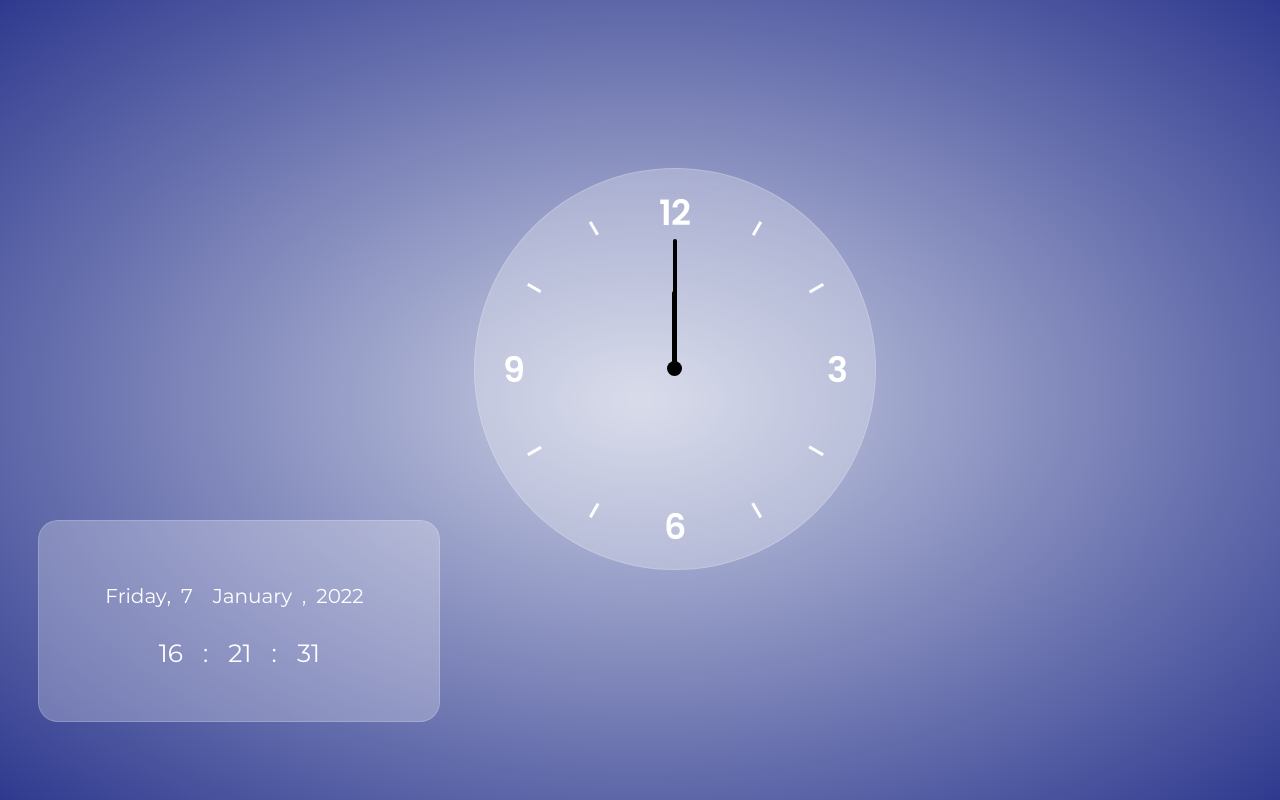
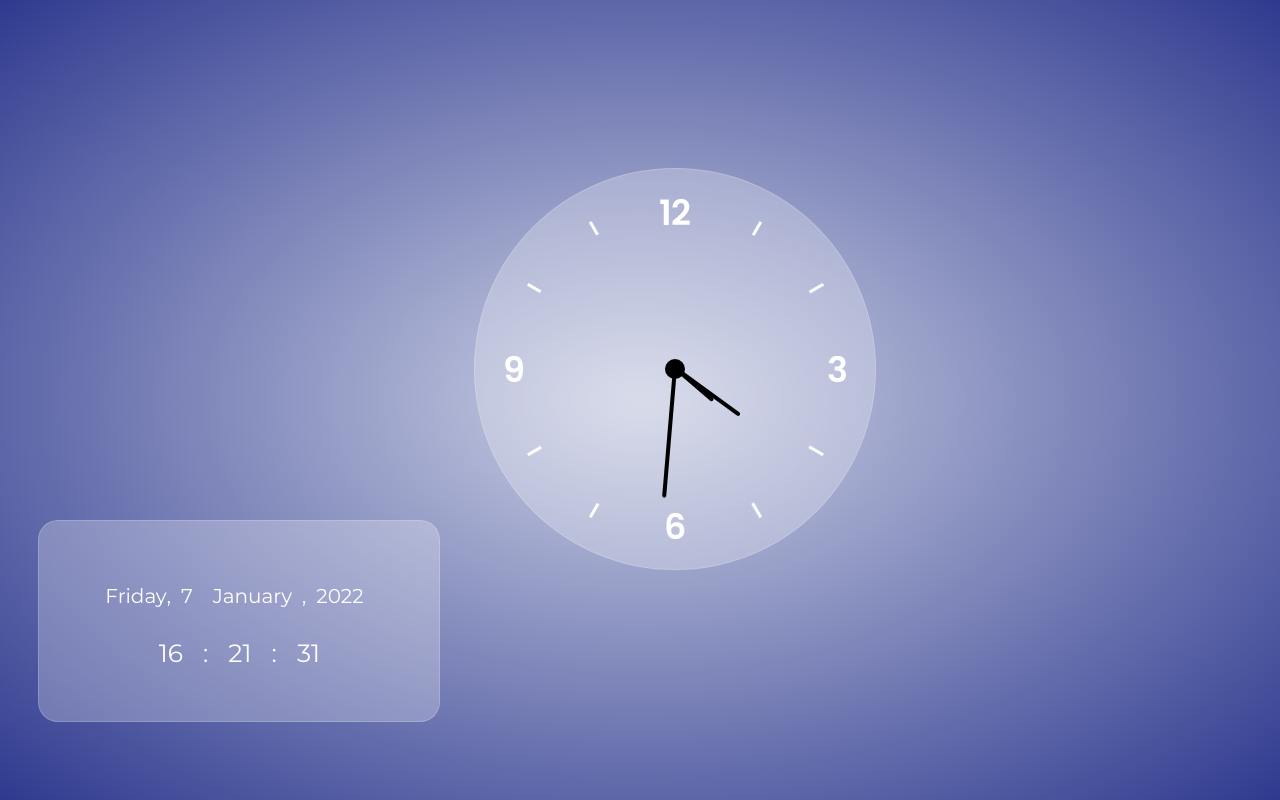
Before and after one commit to Udit-Gogia/Clock, a plain HTML site: page index.html in a window 1280 px wide. Drawn offline with Linux system fonts and the light colour scheme.

Commit message:
Analog Clock Part Done

```diff
--- a/clock.css
+++ b/clock.css
@@ -40,6 +40,7 @@ body{
     width: 400px;
     height: 400px;
 }
+
 .digital-clock-ui{
     display: flex;
     flex-direction: column;
@@ -77,43 +78,39 @@ body{
     padding: 0 10px 0 10px;
 }
 .hand{
-    transform: rotateZ(90deg);
+    position: absolute;
+    transform: rotateZ(180deg);
     width: 100px;
     height: 4px;
     background-color: black;
     border-radius: 10px;
     margin: 10px;
-    position: absolute;
-    top: 190px;
-    left: 50px;
     transform-origin: 100%;
     transition: all 200ms;
+    top: 187px;
 }
-.hour-hand{
+.hour-hand {
     width: 50px;
     height: 4px;
-    top: 185px;
     left: 140px;
 }
+
 .minute-hand{
     width: 80px;
     height: 4px;
-    top: 190px;
-    left: 109.9px;
+    left: 110px;
 }
 .second-hand{
     width: 130px;
     height: 4px;
     left: 60px;
-    top: 188px;
 }
 .circle{
     position: absolute;
     background-color: black;
-    height: 15px;
-    width: 15px;
+    height: 20px;
+    width: 20px;
     border-radius: 50%;
-    top: 48%;
-    left: 192.5px;
-
+    left: 190px;
+    top: 190px;
 }
--- a/clock.js
+++ b/clock.js
@@ -8,10 +8,11 @@ function setDate(){
     var day = date.getDay();
     var month = date.getMonth();
     var year = date.getFullYear();
-
-    console.log(day);
     var days = ["Monday", "Tuesday", "Wednesday", "Thursday", "Friday", "Saturday", "Sunday"];
     var months = ["January","February","March","April","May","June","July","August","September","October","November","December"]
+    const SecondsDegree = 6 * Seconds + 90;
+    const MinuteDegree = 6 * Minutes + 90;
+    const HourDegree = 30 * Hours + Minutes/2 + 90;
 
 document.getElementById('hour').innerHTML = Hours;
 document.getElementById('minute').innerHTML = Minutes;
@@ -20,13 +21,13 @@ document.getElementById('day').innerHTML = days[day-1];
 document.getElementById('date').innerHTML = DATE;
 document.getElementById('month').innerHTML = months[month];
 document.getElementById('year').innerHTML = year;
+document.getElementById('second-hand').style.transform = `rotate(${SecondsDegree}deg)`;
+document.getElementById('minute-hand').style.transform = `rotate(${MinuteDegree}deg)`;
+document.getElementById('hour-hand').style.transform = `rotate(${HourDegree}deg)`;
 
-    // console.log(datee);
-    // console.log(month);
-    // console.log(year);
-    // console.log(Hours);
-    // console.log(Minutes);
-    // console.log(Seconds);
+console.log(SecondsDegree);
+
+
 
 }
 
```
Also changed, not shown: index.html (+0 -30 lines).
